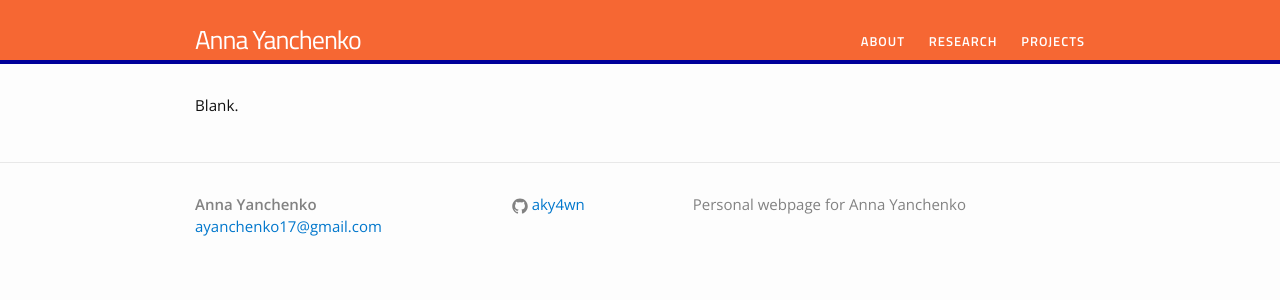
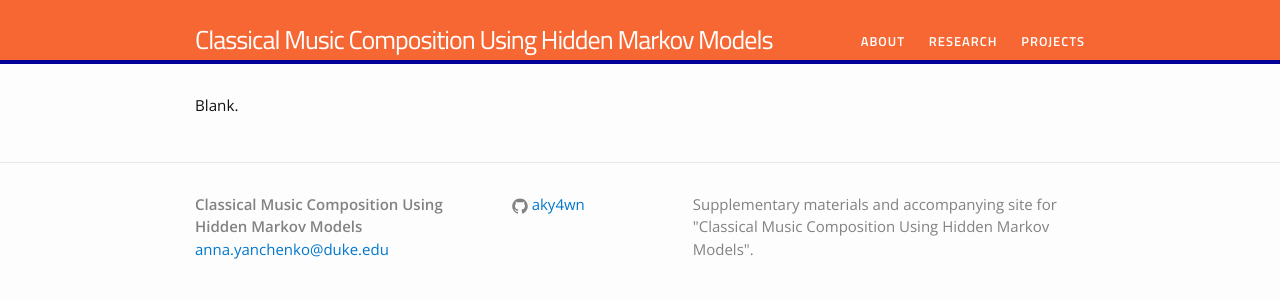
Before and after one commit to aky4wn/Classical-Music-Composition-Using-State-Space-Models, a Jekyll site: the page built from index.html, in a window 1280 px wide. Shown: the top 300 px of the page. Built offline with Jekyll 4.4.1, drawn with Linux system fonts in a browser that asks for light colours.

Commit message:
Update _config.yml

```diff
--- a/_config.yml
+++ b/_config.yml
@@ -1,10 +1,10 @@
 # Site settings
-title: Anna Yanchenko
-email: ayanchenko17@gmail.com
+title: Classical Music Composition Using Hidden Markov Models
+email: anna.yanchenko@duke.edu
 description: > # this means to ignore newlines until "baseurl:"
-  Personal webpage for Anna Yanchenko
+  Supplementary materials and accompanying site for "Classical Music Composition Using Hidden Markov Models".
 baseurl: "" # the subpath of your site, e.g. /blog/
-url: "https://aky4wn.github.io/" # the base hostname & protocol for your site
+url: " https://aky4wn.github.io/Classical-Music-Composition-Using-Hidden-Markov-Models/" # the base hostname & protocol for your site
 github_username:  aky4wn
 
 # Build settings
```
